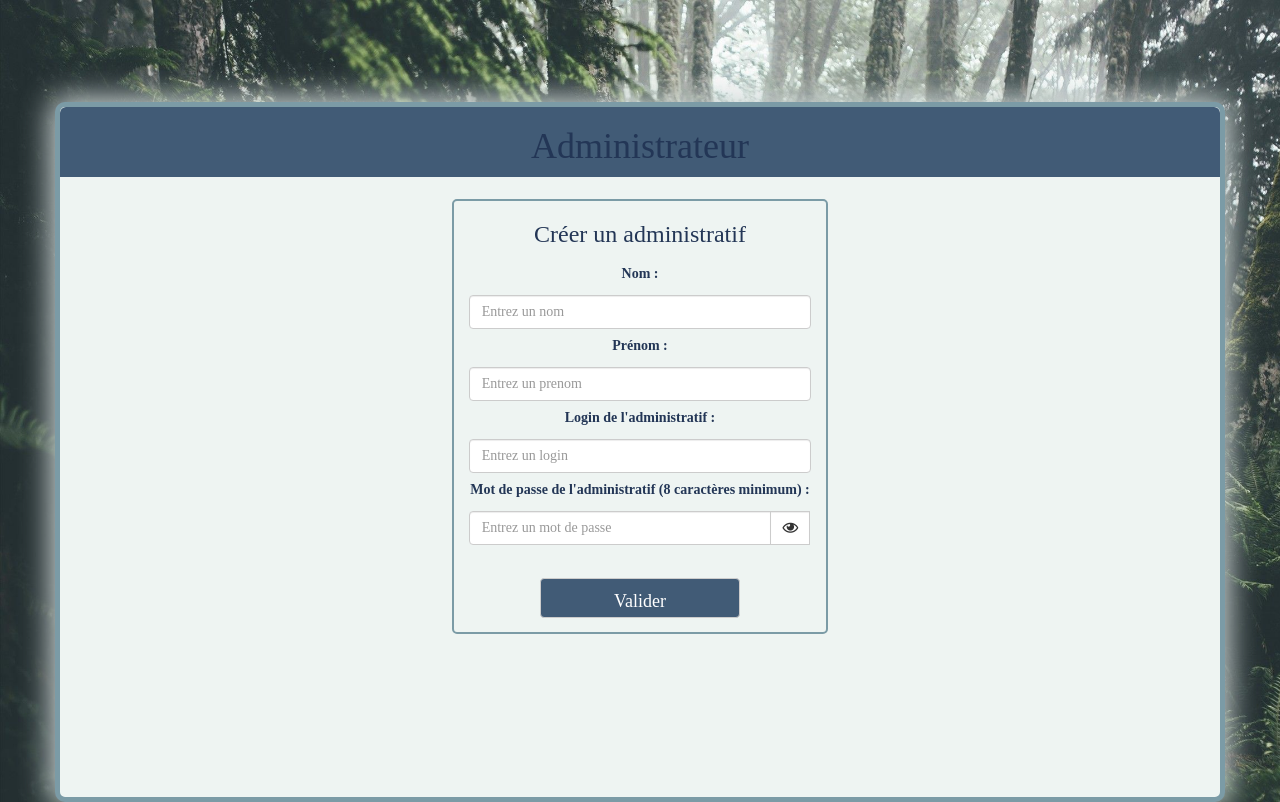
After one commit to rbnhtl/pjrousdecembre, a PHP site: page /github/pages/admin.php in a window 1280 px wide. The commit adds this page. Run offline with PHP 8.4, Linux system fonts and the light colour scheme; the visitor is signed in with stand-in values (Sample User, id 1); some web fonts are replaced.

Commit message:
Interface Adminif & Admin OK + gestion sessions

```diff
--- /dev/null
+++ b/pages/admin.php
@@ -0,0 +1,72 @@
+<?php session_start() ?>
+<?php
+
+	//Redirection vers l'index s'il n'y a pas eu connexion ou si les droits ne sont pas corrects
+	if ($_SESSION['connexion']!=1 && $_SESSION['admin']!=1) {
+  		header('Location: ../index.php');
+  		exit();
+	}
+
+?>
+
+<html>
+<head>
+	<meta charset="utf-8" />
+	<title>Administrateur</title>
+	<link href="../style/bootstrap-3.3.7/css/bootstrap.min.css" rel="stylesheet"/>
+	<link href="../style/fontawesome-5.6.1/css/all.css" rel="stylesheet"/>
+	<link href="../style/style.css" rel="stylesheet"/>
+</head>
+<body>
+	<!-- Début du contenu de la page -->
+	<div class="container blocScroll">
+
+		<!-- Ligne d'entête -->
+		<div class="row enteteRubrique">
+			<h1>Administrateur</h1>
+		</div>
+
+		<div class="col-xs-12">
+			<!-- Ligne des créations -->
+			<div class="row">
+
+				<div class="col-xs-4"></div>
+
+				<!-- Création d'un Administratif -->
+				<div class="col-xs-4 cadreFormulaire">
+					<div class="row">
+						<h3>Créer un administratif</h3>
+					</div>
+					<form class="form" action="adminif.php" method="post">
+						<!-- Nom du prof -->
+						<label for="nomAdminif">Nom :</label><br>
+						<input type="text" class="form-control" id="nomAdminif" name="nomAdminif" minlength="2" placeholder="Entrez un nom" required>
+
+						<!-- Prenom du prof -->
+						<label for="prenomAdminif">Prénom :</label><br>
+						<input type="text" class="form-control" id="prenomAdminif" name="prenomAdminif" minlength="2" placeholder="Entrez un prenom" required>
+
+						<!-- Login du prof -->
+						<label for="loginAdminif">Login de l'administratif :</label><br>
+						<input type="text" class="form-control" id="loginAdminif" name="loginAdminif" minlength="2" placeholder="Entrez un login" required>
+
+						<!-- Mdp du prof -->
+						<label for="mdpAdminif">Mot de passe de l'administratif (8 caractères minimum) :</label><br>
+						<div class="input-group">
+      				<input type="password" class="form-control" id="mdpAdminif" name="mdpAdminif" minlength="8" placeholder="Entrez un mot de passe" required>
+      				<span class="input-group-btn">
+        			<button class="btn btn-default form-control afficheMdp" type="button"><i class="far fa-eye"></i></button>
+      				</span>
+    				</div><br>
+
+						<button type="submit" class="btn btn-default bouton">Valider</button>
+					</form>
+				</div>
+			</div>
+		</div>
+	</div>
+
+	<script src="../jquery/JQuery.js"></script>
+	<script src="../jquery/javascript.js"></script>
+</body>
+</html>
```
Also changed, not shown: pages/adminif.php (+9 -0 lines).
